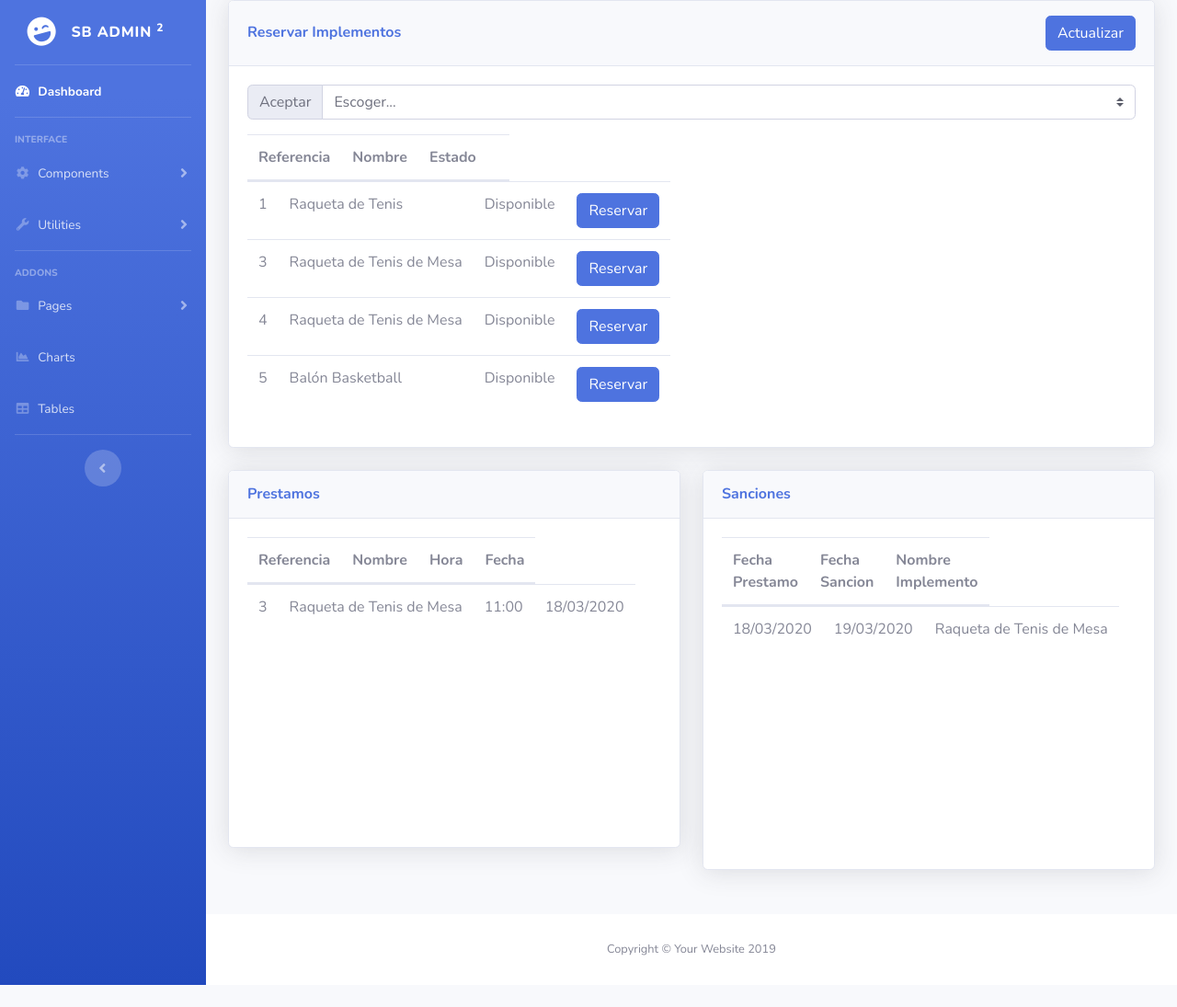
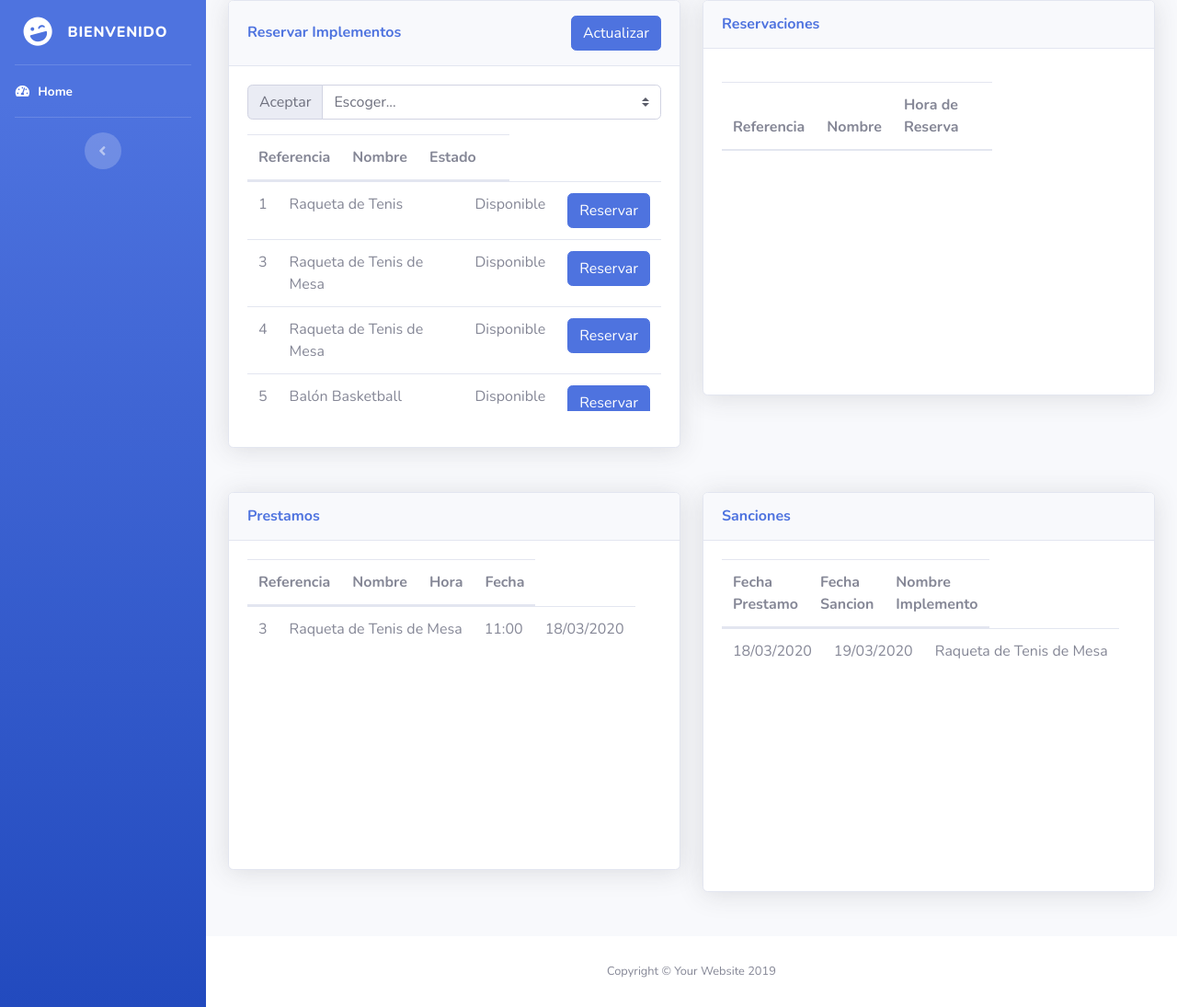
Before and after one commit to sistemareserva/SPI, a PHP site: page / in a window 1280 px wide. Shown: the whole page at 92% size. Before the commit the page ends 1071 px from the top, so only its background shows below. Run offline with PHP 8.4, Linux system fonts and the light colour scheme; a user stored in the database is signed in; data comes from the database, SQL or seed files in the repository; lists and menus that the app fills with data are empty; some libraries are stand-ins or nearby versions.

Commit message:
Version2

```diff
--- a/index.php
+++ b/index.php
@@ -1,4 +1,5 @@
 <?php
+include('php/connection.php');
 // Ver en youtube session php para que entienda esta parte
 // https://www.youtube.com/watch?v=IAL6Nq6FW0s
 session_start();
@@ -39,9 +40,17 @@
   <!-- Custom fonts for this template-->
   <link href="vendor/fontawesome-free/css/all.min.css" rel="stylesheet" type="text/css">
   <link href="https://fonts.googleapis.com/css?family=Nunito:200,200i,300,300i,400,400i,600,600i,700,700i,800,800i,900,900i" rel="stylesheet">
+  <link rel="stylesheet" href="https://stackpath.bootstrapcdn.com/bootstrap/4.4.1/css/bootstrap.min.css" integrity="sha384-Vkoo8x4CGsO3+Hhxv8T/Q5PaXtkKtu6ug5TOeNV6gBiFeWPGFN9MuhOf23Q9Ifjh" crossorigin="anonymous">
+
 
   <!-- Custom styles for this template-->
   <link href="css/sb-admin-2.min.css" rel="stylesheet">
+  <link rel="stylesheet" href="alertifyJS/css/alertify.min.css">
+  <link rel="stylesheet" href="alertifyJS/css/themes/semantic.min.css">
+  <script src="alertifyJS/alertify.min.js"></script>
+
+  </script>
+
 
 </head>
 
@@ -58,7 +67,7 @@
         <div class="sidebar-brand-icon rotate-n-15">
           <i class="fas fa-laugh-wink"></i>
         </div>
-        <div class="sidebar-brand-text mx-3">SB Admin <sup>2</sup></div>
+        <div class="sidebar-brand-text mx-3">Bienvenido</div>
       </a>
 
       <!-- Divider -->
@@ -66,92 +75,11 @@
 
       <!-- Nav Item - Dashboard -->
       <li class="nav-item active">
-        <a class="nav-link" href="index.html">
+        <a class="nav-link" href="index.php">
           <i class="fas fa-fw fa-tachometer-alt"></i>
-          <span>Dashboard</span></a>
+          <span>Home</span></a>
       </li>
 
-      <!-- Divider -->
-      <hr class="sidebar-divider">
-
-      <!-- Heading -->
-      <div class="sidebar-heading">
-        Interface
-      </div>
-
-      <!-- Nav Item - Pages Collapse Menu -->
-      <li class="nav-item">
-        <a class="nav-link collapsed" href="#" data-toggle="collapse" data-target="#collapseTwo" aria-expanded="true" aria-controls="collapseTwo">
-          <i class="fas fa-fw fa-cog"></i>
-          <span>Components</span>
-        </a>
-        <div id="collapseTwo" class="collapse" aria-labelledby="headingTwo" data-parent="#accordionSidebar">
-          <div class="bg-white py-2 collapse-inner rounded">
-            <h6 class="collapse-header">Custom Components:</h6>
-            <a class="collapse-item" href="buttons.html">Buttons</a>
-            <a class="collapse-item" href="cards.html">Cards</a>
-          </div>
-        </div>
-      </li>
-
-      <!-- Nav Item - Utilities Collapse Menu -->
-      <li class="nav-item">
-        <a class="nav-link collapsed" href="#" data-toggle="collapse" data-target="#collapseUtilities" aria-expanded="true" aria-controls="collapseUtilities">
-          <i class="fas fa-fw fa-wrench"></i>
-          <span>Utilities</span>
-        </a>
-        <div id="collapseUtilities" class="collapse" aria-labelledby="headingUtilities" data-parent="#accordionSidebar">
-          <div class="bg-white py-2 collapse-inner rounded">
-            <h6 class="collapse-header">Custom Utilities:</h6>
-            <a class="collapse-item" href="utilities-color.html">Colors</a>
-            <a class="collapse-item" href="utilities-border.html">Borders</a>
-            <a class="collapse-item" href="utilities-animation.html">Animations</a>
-            <a class="collapse-item" href="utilities-other.html">Other</a>
-          </div>
-        </div>
-      </li>
-
-      <!-- Divider -->
-      <hr class="sidebar-divider">
-
-      <!-- Heading -->
-      <div class="sidebar-heading">
-        Addons
-      </div>
-
-      <!-- Nav Item - Pages Collapse Menu -->
-      <li class="nav-item">
-        <a class="nav-link collapsed" href="#" data-toggle="collapse" data-target="#collapsePages" aria-expanded="true" aria-controls="collapsePages">
-          <i class="fas fa-fw fa-folder"></i>
-          <span>Pages</span>
-        </a>
-        <div id="collapsePages" class="collapse" aria-labelledby="headingPages" data-parent="#accordionSidebar">
-          <div class="bg-white py-2 collapse-inner rounded">
-            <h6 class="collapse-header">Login Screens:</h6>
-            <a class="collapse-item" href="login.html">Login</a>
-            <a class="collapse-item" href="register.html">Register</a>
-            <a class="collapse-item" href="forgot-password.html">Forgot Password</a>
-            <div class="collapse-divider"></div>
-            <h6 class="collapse-header">Other Pages:</h6>
-            <a class="collapse-item" href="404.html">404 Page</a>
-            <a class="collapse-item" href="blank.html">Blank Page</a>
-          </div>
-        </div>
-      </li>
-
-      <!-- Nav Item - Charts -->
-      <li class="nav-item">
-        <a class="nav-link" href="charts.html">
-          <i class="fas fa-fw fa-chart-area"></i>
-          <span>Charts</span></a>
-      </li>
-
-      <!-- Nav Item - Tables -->
-      <li class="nav-item">
-        <a class="nav-link" href="tables.html">
-          <i class="fas fa-fw fa-table"></i>
-          <span>Tables</span></a>
-      </li>
 
       <!-- Divider -->
       <hr class="sidebar-divider d-none d-md-block">
@@ -366,11 +294,13 @@
           <div class="row">
 
             <!-- Area Chart -->
-            <div class="col-xl-12 col-lg-7">
+            <div class="col-lg-6 mb-4">
               <div class="card shadow mb-4">
                 <!-- Card Header - Dropdown -->
                 <div class="card-header py-3 d-flex flex-row align-items-center justify-content-between">
                   <h6 class="m-0 font-weight-bold text-primary">Reservar Implementos</h6>
+
+
                   <button name="" id="Edit" type="button"  onclick='actualizar()' class="btn btn-primary">Actualizar</button>
 
                   <!-- <div class="dropdown no-arrow">
@@ -385,6 +315,9 @@
                       <a class="dropdown-item" href="#">Something else here</a>
                     </div>
                   </div> -->
+                </div>
+                <div id ="alert"class="modal fade" id="exampleModal" tabindex="-1" role="dialog" aria-labelledby="exampleModalLabel" aria-hidden="true">
+
                 </div>
                 <!-- Card Body -->
                 <div class="card-body">
@@ -406,7 +339,8 @@
 
                     <div class="chart-area ">
 
-                    <table  class= " table table-fixed ">
+
+                    <table id="tabResImp" class= " table table-fixed ">
 
                       <thead >
                       <tr >
@@ -417,11 +351,26 @@
 
                       </tr>
                       </thead>
-                      <tbody id='elemento' >
+                      <!-- <div id="alert">
+                        <div class="modal-dialog alert alert-danger" role="alert">
+                          <div class="modal content">
+                            <div class="modal-header">
+                              <button type="button" class="close" data-dimiss="modal" aria-label="Close">
+                               &times;
+                              </button>
+                                Usted tiene  <h7 class="alert-link">prestado o reservado</h7> un implemento.
+                            </div>
+                          </div>
+                        </div>
+                      </div> -->
+
+                       <tbody id='elemento' >
 
 
-                      </tbody>
-                    </table>
+                       </tbody>
+                         </table>
+
+
 
                     <!-- <canvas id="myAreaChart"></canvas> -->
                   </div>
@@ -430,7 +379,67 @@
             </div>
 
             <!-- Pie Chart -->
+            <div class="col-lg-6 mb-4">
+              <div class="card shadow mb-4">
+                <!-- Card Header - Dropdown -->
+                <div class="card-header py-3 d-flex flex-row align-items-center justify-content-between">
+                  <h6 class="m-0 font-weight-bold text-primary">Reservaciones</h6>
 
+
+
+
+                  <!-- <div class="dropdown no-arrow">
+                    <a class="dropdown-toggle" href="#" role="button" id="dropdownMenuLink" data-toggle="dropdown" aria-haspopup="true" aria-expanded="false">
+                      <i class="fas fa-ellipsis-v fa-sm fa-fw text-gray-400"></i>
+                    </a>
+                    <div class="dropdown-menu dropdown-menu-right shadow animated--fade-in" aria-labelledby="dropdownMenuLink">
+                      <div class="dropdown-header">Dropdown Header:</div>
+                      <a class="dropdown-item" href="#">Action</a>
+                      <a class="dropdown-item" href="#">Another action</a>
+                      <div class="dropdown-divider"></div>
+                      <a class="dropdown-item" href="#">Something else here</a>
+                    </div>
+                  </div> -->
+                </div>
+                <!-- Card Body -->
+                <div class="card-body">
+
+
+                    <div class="input-group mb-3">
+
+
+                  </div>
+
+
+                    <div class="chart-area ">
+
+
+                    <table id="ReseradoImp" class= " table table-fixed ">
+
+                      <thead >
+                      <tr >
+                          <th>Referencia</th>
+                          <th>Nombre</th>
+                          <th>Hora de Reserva</th>
+                          <th>  </th>
+
+                      </tr>
+                      </thead>
+
+
+                       <tbody id='implreservado' >
+
+
+                       </tbody>
+                         </table>
+
+
+
+                    <!-- <canvas id="myAreaChart"></canvas> -->
+                  </div>
+                </div>
+              </div>
+            </div>
           </div>
 
           <!-- Content Row -->
--- a/login.html
+++ b/login.html
@@ -23,7 +23,7 @@
 
 </head>
 
-<body class="bg-gradient-primary">
+<body class="rojo">
 
   <div class="container">
 
```
